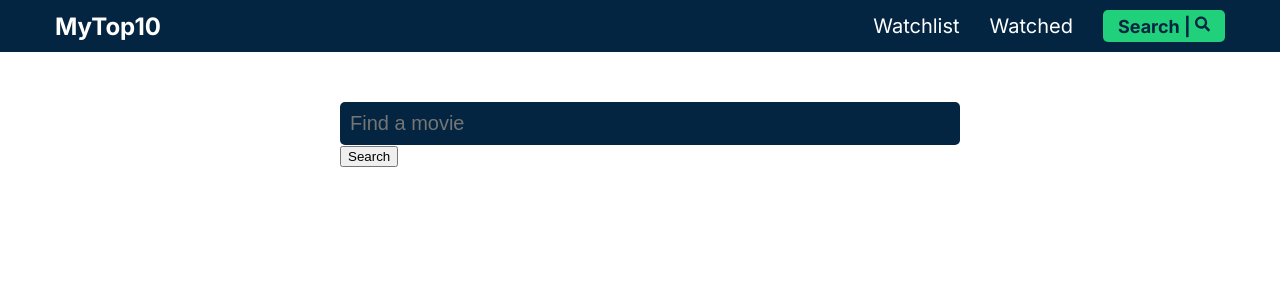
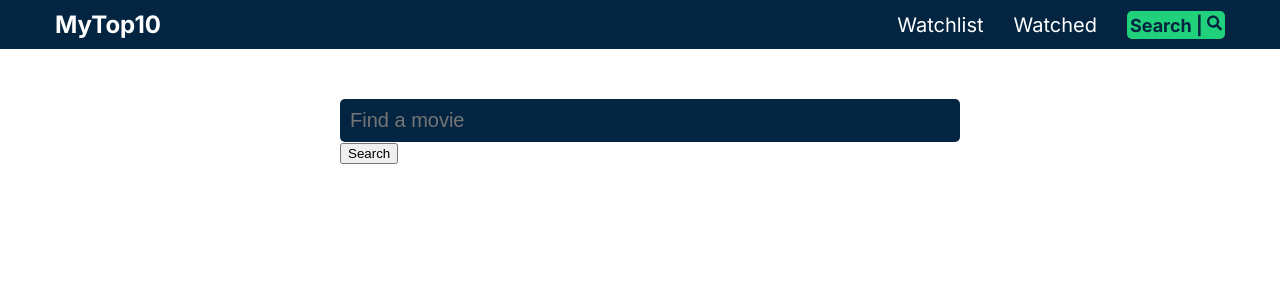
Before and after one commit to overgrownFudge/movie-watchlist, a React (Create React App) app: page /search in a window 1280 px wide. Shown: the top 300 px of the page. Built offline with nearby package versions, Linux system fonts and the light colour scheme.

Commit message:
added results button styling

```diff
--- a/src/index.css
+++ b/src/index.css
@@ -164,6 +164,13 @@ header .nav-links li:last-child {
   margin-right: 10px;
 }
 
+.btn {
+  background-color: var(--secondary);
+  padding: 3px;
+  font-weight: 600;
+  border-radius: 5px;
+}
+
 /* Movie Page */
 .movie-page {
   padding: 30px 0;
```
